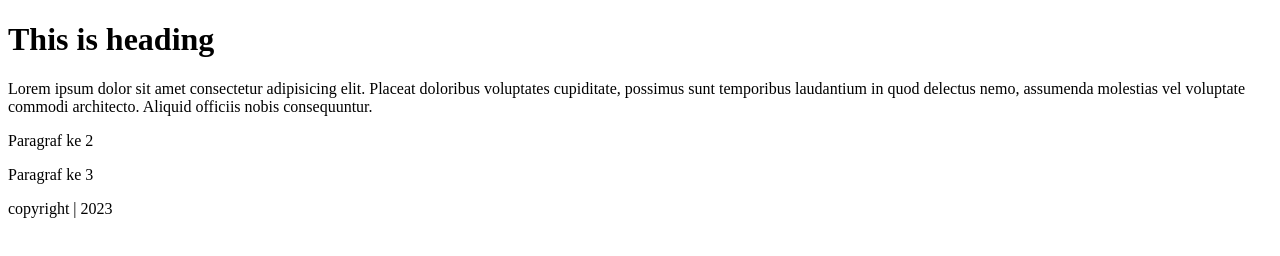
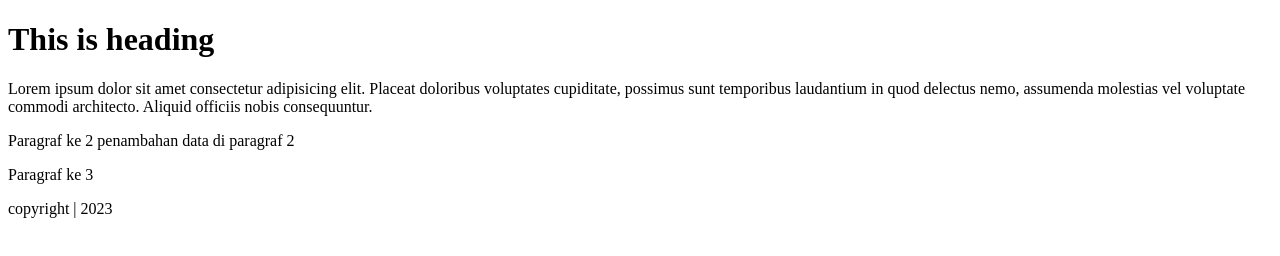
Before and after one commit to rahmatrdn/tutorial-git-advanced, a plain HTML site: page index.html in a window 1280 px wide. Drawn offline with Linux system fonts and the light colour scheme.

Commit message:
fix: paragraph 2

```diff
--- a/index.html
+++ b/index.html
@@ -8,7 +8,7 @@
 <body>
     <h1>This is heading</h1>
     <p>Lorem ipsum dolor sit amet consectetur adipisicing elit. Placeat doloribus voluptates cupiditate, possimus sunt temporibus laudantium in quod delectus nemo, assumenda molestias vel voluptate commodi architecto. Aliquid officiis nobis consequuntur.</p>
-    <p>Paragraf ke 2</p>
+    <p>Paragraf ke 2 penambahan data di paragraf 2</p>
     <p>Paragraf ke 3</p>
     <footer>
         copyright | 2023
```
